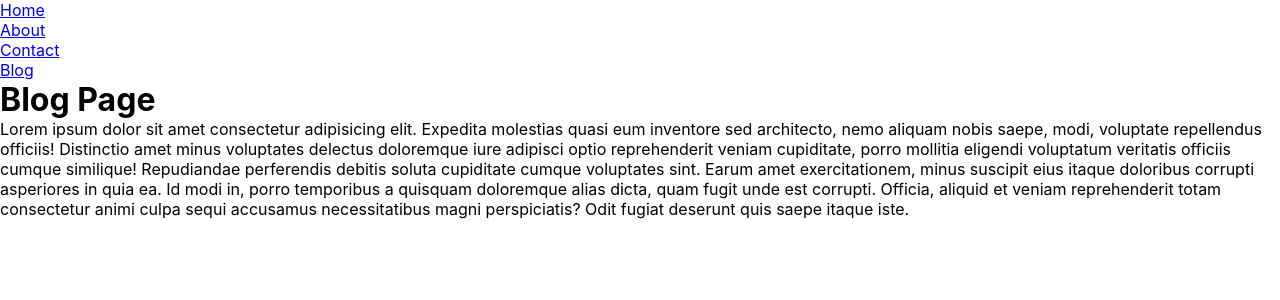
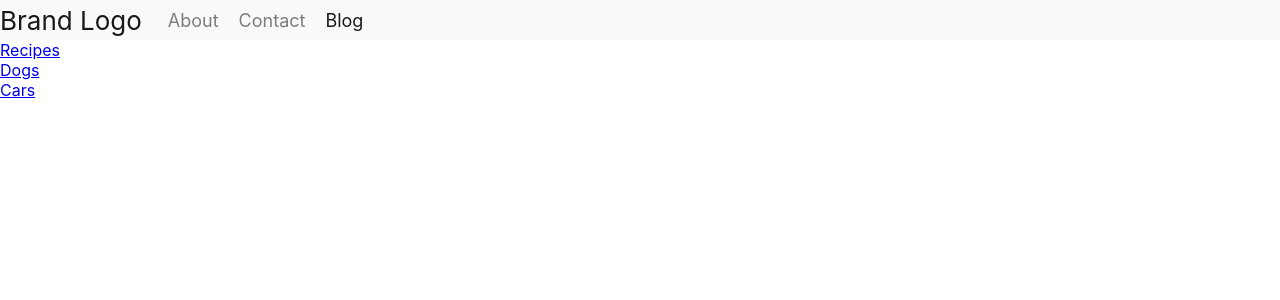
Before and after one commit to Barna-Molnar/react-router-dom-projekt, a React (Create React App) app: page /blog in a window 1280 px wide. Shown: the top 300 px of the page. Built offline with nearby package versions, Linux system fonts and the light colour scheme.

Commit message:
Creating Relative Routes from Blog component

```diff
--- a/src/App.css
+++ b/src/App.css
@@ -1,3 +1,41 @@
 .App {
   text-align: center;
 }
+
+nav {
+  background-color: #f8f9fa;
+  display: flex;
+  align-items: center;
+  margin: 0;
+  height: 40px;
+}
+
+.logo {
+  text-decoration: none;
+  font-size: 26px;
+  color: rgba(0, 0, 0, 0.9);
+  margin-right: 16px;
+}
+
+button {
+  border: solid 1px gray;
+  text-decoration: none;
+  background-color: transparent;
+  border-color: rgba(0, 0, 0, 0.1);
+  color: rgba(0, 0, 0, 0.5);
+  padding: 5px 12px;
+}
+
+.link {
+  margin: 10px;
+  font-size: 18px;
+  text-decoration: none;
+  color: rgba(0, 0, 0, 0.5);
+}
+
+.link:hover {
+  text-decoration: none;
+}
+.selected-page {
+  color: rgba(0, 0, 0, 0.9);
+}
--- a/src/App.js
+++ b/src/App.js
@@ -1,19 +1,19 @@
 import './App.css';
-import About from './Cpmponents/About';
-import Blog from './Cpmponents/Blog';
-import Contact from './Cpmponents/Contact';
-import Home from './Cpmponents/Home';
+import About from './Components/About';
+import Blog from './Components/Blog';
+import Contact from './Components/Contact';
+import Home from './Components/Home';
 import { BrowserRouter, Route, Switch } from 'react-router-dom';
-import NavBar from './Cpmponents/NavBar';
+import NavBar from './Components/NavBar';
 function App() {
   return (
     <BrowserRouter>
       <NavBar />
       <Switch>
-        <Route strict exact path="/" component={Home} />
-        <Route strict exact path="/about" component={About} />
-        <Route strict exact path="/contact" component={Contact} />
-        <Route strict exact path="/blog" component={Blog} />
+        <Route exact path="/" component={Home} />
+        <Route path="/about" component={About} />
+        <Route path="/contact" component={Contact} />
+        <Route path="/blog" component={Blog} />
       </Switch>
     </BrowserRouter>
   );
--- /dev/null
+++ b/src/Components/Blog.jsx
@@ -0,0 +1,34 @@
+import React from 'react';
+import { Link, useRouteMatch, Switch, Route } from 'react-router-dom';
+import Cars from './Cars';
+import Dogs from './Dogs';
+import Recipes from './Recipes';
+
+function Blog() {
+  let { path, url } = useRouteMatch();
+
+  console.log(path, url);
+  return (
+    <div>
+      <ul>
+        <li>
+          <Link to={`${url}/recipes`}>Recipes</Link>
+        </li>
+        <li>
+          <Link to={`${url}/dogs`}>Dogs</Link>
+        </li>
+        <li>
+          <Link to={`${url}/cars`}>Cars</Link>
+        </li>
+      </ul>
+
+      <Switch>
+        <Route path={`${path}/recipes`} component={Recipes} />
+        <Route path={`${path}/cars`} component={Cars} />
+        <Route path={`${path}/dogs`} component={Dogs} />
+      </Switch>
+    </div>
+  );
+}
+
+export default Blog;
--- /dev/null
+++ b/src/Components/Cars.jsx
@@ -0,0 +1,11 @@
+import React from 'react';
+
+function Cars() {
+  return (
+    <div>
+      <h1>Cars</h1>
+    </div>
+  );
+}
+
+export default Cars;
--- /dev/null
+++ b/src/Components/Dogs.jsx
@@ -0,0 +1,11 @@
+import React from 'react';
+
+function Dogs() {
+  return (
+    <div>
+      <h1>Dogs</h1>
+    </div>
+  );
+}
+
+export default Dogs;
--- /dev/null
+++ b/src/Components/NavBar.jsx
@@ -0,0 +1,39 @@
+import React from 'react';
+import { NavLink } from 'react-router-dom';
+
+function NavBar() {
+  return (
+    <nav>
+      <NavLink activeClassName="selected-page" className="logo" to="/">
+        Brand Logo
+      </NavLink>
+      <div className="nav-links">
+        <NavLink className="link" to="/about" activeClassName="selected-page">
+          About
+        </NavLink>
+        <NavLink className="link" to="/contact" activeClassName="selected-page">
+          Contact
+        </NavLink>
+        <NavLink className="link" to="/blog" activeClassName="selected-page">
+          Blog
+        </NavLink>
+      </div>
+    </nav>
+    // <ul>
+    //   <li>
+    //     <Link to="/">Home</Link>
+    //   </li>
+    //   <li>
+    //     <Link to="/about">About</Link>
+    //   </li>
+    //   <li>
+    //     <Link to="/contact">Contact</Link>
+    //   </li>
+    //   <li>
+    //     <Link to="/blog">Blog</Link>
+    //   </li>
+    // </ul>
+  );
+}
+
+export default NavBar;
--- /dev/null
+++ b/src/Components/Recipes.jsx
@@ -0,0 +1,11 @@
+import React from 'react';
+
+function Recipes() {
+  return (
+    <div>
+      <h1>Recepies</h1>
+    </div>
+  );
+}
+
+export default Recipes;
--- a/src/Cpmponents/Blog.jsx
+++ /dev/null
@@ -1,22 +0,0 @@
-import React from 'react';
-
-function Blog() {
-  return (
-    <div>
-      <h1>Blog Page </h1>
-      Lorem ipsum dolor sit amet consectetur adipisicing elit. Expedita
-      molestias quasi eum inventore sed architecto, nemo aliquam nobis saepe,
-      modi, voluptate repellendus officiis! Distinctio amet minus voluptates
-      delectus doloremque iure adipisci optio reprehenderit veniam cupiditate,
-      porro mollitia eligendi voluptatum veritatis officiis cumque similique!
-      Repudiandae perferendis debitis soluta cupiditate cumque voluptates sint.
-      Earum amet exercitationem, minus suscipit eius itaque doloribus corrupti
-      asperiores in quia ea. Id modi in, porro temporibus a quisquam doloremque
-      alias dicta, quam fugit unde est corrupti. Officia, aliquid et veniam
-      reprehenderit totam consectetur animi culpa sequi accusamus necessitatibus
-      magni perspiciatis? Odit fugiat deserunt quis saepe itaque iste.
-    </div>
-  );
-}
-
-export default Blog;
--- a/src/Cpmponents/NavBar.jsx
+++ /dev/null
@@ -1,23 +0,0 @@
-import React from 'react';
-import { Link } from 'react-router-dom';
-
-function NavBar() {
-  return (
-    <ul>
-      <li>
-        <Link to="/">Home</Link>
-      </li>
-      <li>
-        <Link to="/about">About</Link>
-      </li>
-      <li>
-        <Link to="/contact">Contact</Link>
-      </li>
-      <li>
-        <Link to="/blog">Blog</Link>
-      </li>
-    </ul>
-  );
-}
-
-export default NavBar;
```
Also changed, not shown: src/Components/About.jsx (renamed from src/Cpmponents/About.jsx), src/Components/Contact.jsx (renamed from src/Cpmponents/Contact.jsx), src/Components/Home.jsx (renamed from src/Cpmponents/Home.jsx).
